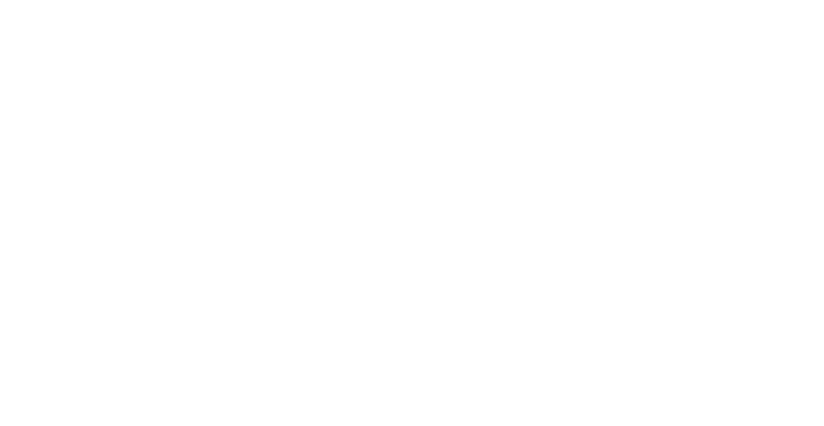
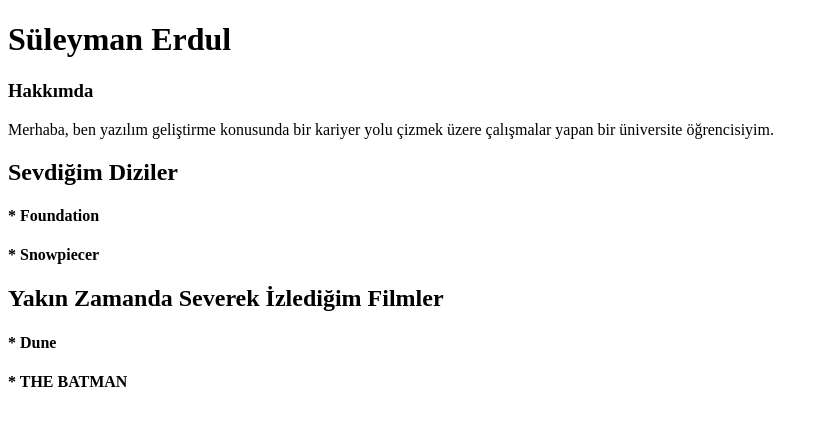
Before and after one commit to suleymanerdul/kodluyoruzilkrepo, a plain HTML site: page project1/index.html in a window 1280 px wide. Shown: the whole page, without its empty margins (0-824 px from the left). Drawn offline with Linux system fonts and the light colour scheme.

Commit message:
index html ödev için değiştirildi

```diff
--- a/project1/index.html
+++ b/project1/index.html
@@ -4,9 +4,18 @@
     <meta charset="UTF-8">
     <meta http-equiv="X-UA-Compatible" content="IE=edge">
     <meta name="viewport" content="width=device-width, initial-scale=1.0">
-    <title>Document</title>
+    <title>İlk web Sayfası Ödev</title>
 </head>
 <body>
-
+    <h1>Süleyman Erdul</h1>
+    <h3>Hakkımda</h3>
+    <p>Merhaba, ben yazılım geliştirme konusunda bir kariyer yolu çizmek üzere çalışmalar yapan
+        bir üniversite öğrencisiyim. </p>
+    <h2>Sevdiğim Diziler </h2>
+    <h4>* Foundation</h4>
+    <h4>* Snowpiecer</h4>
+    <h2>Yakın Zamanda Severek İzlediğim Filmler</h2>
+    <h4>* Dune</h4>
+    <h4>* THE BATMAN</h4>
 </body>
 </html>
```
